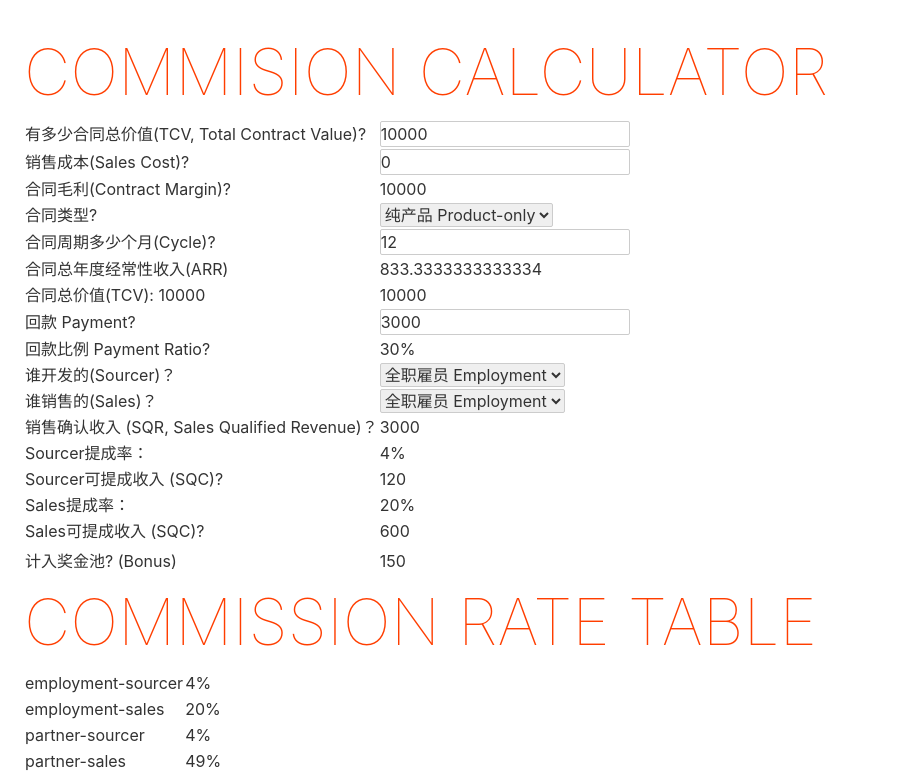
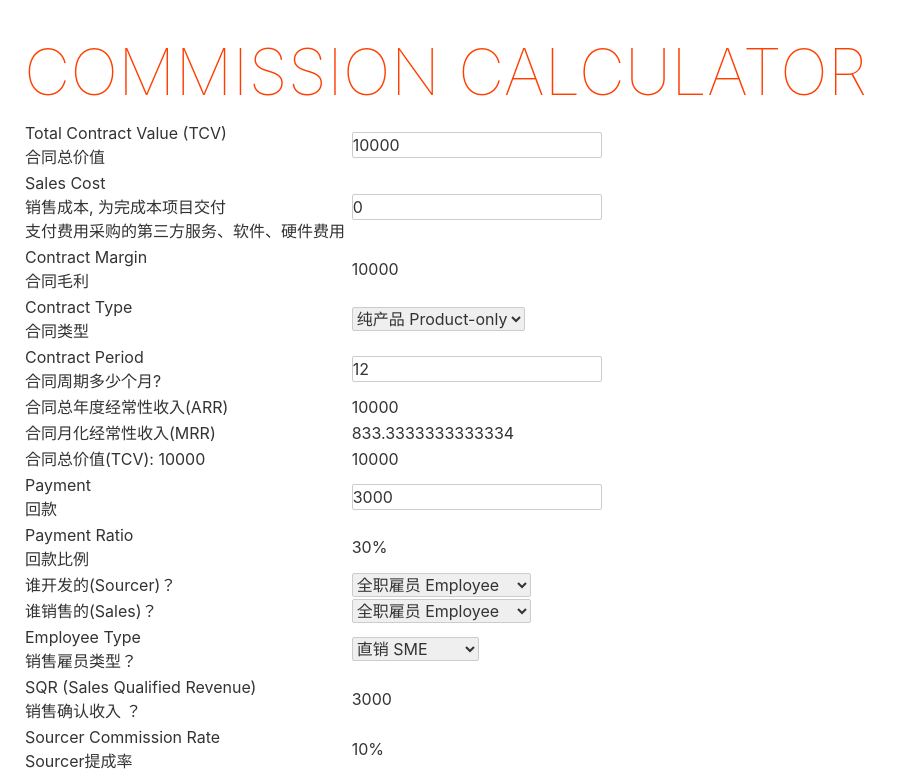
Before and after one commit to vikadata/cc, a Svelte app: page / in a window 1280 px wide. Shown: the top 778 px of the page, without its empty margins (0-902 px from the left). Built offline with nearby package versions, Linux system fonts and the light colour scheme.

Commit message:
chore: vikacc

```diff
--- a/src/App.svelte
+++ b/src/App.svelte
@@ -1,26 +1,83 @@
 <script>
   import "app.css";
 
-  // total contract value
+  /**
+   * total contract value
+   * 合同总价值
+   */
   export let tcv = 10000;
 
   /**
+   * personnel type
+   * 职员类型
+   */
+  export let personnelTypes = [
+    { id: "employee", text: `全职雇员 Employee` },
+    { id: "contractor", text: `合约雇员 Contractor` },
+    { id: "partner", text: `渠道合作伙伴 Partner` },
+  ];
+
+  /**
    * the sourcing people personnel type
+   * Sourcer职员类型
    */
-  export let whoSourcingType = "employment";
+  export let sourcerType = "employee";
 
-  // 第三方销售成本
+  /**
+   * 第三方销售成本
+   * 服务、采购、硬件等
+   * 不包括特殊费用
+   */
   export let salesCost = 0;
 
-  // 合同毛利
+  /**
+   * Contract Margin
+   * 合同毛利
+   */
   $: contractMargin = tcv - salesCost;
 
-  export let whoSalesType = "employment";
-  export let cycle = 12;
+  /**
+   * sales personnel type
+   * 销售Sales的职员类型
+   */
+  export let salesType = "employee";
+
+  /**
+   * Sales Employee Job Type
+   * 雇员型销售的类型，大客户、直销、客户成功
+   */
+  export let employeeSalesType = "sme";
+
+  /**
+   * Contract Period
+   * 合同周期，单位月
+   */
+  export let contractPeriod = 12;
+
+  /**
+   * 可选合同类型
+   */
+  export let contractTypes = [
+    { id: "product", text: `纯产品 Product-only` },
+    { id: "service", text: `纯服务 Service-only` },
+    { id: "hybrid", text: `产品加服务 Hybrid` },
+  ];
+
+  /**
+   * Contract Type
+   * 合同类型
+   */
   export let contractType = "product";
-  export let contractServiceValue = 0; // 服务部分占合同的多少？
 
-  // 合同中的产品部分价值
+  /**
+   * Contract Service Value
+   * 合同中的服务部分价值（排除产品价值）
+   */
+  export let contractServiceValue = 0;
+
+  /**
+   * 合同中的产品部分价值
+   */
   $: contractProductValue =
     contractType == "product"
       ? tcv
@@ -30,57 +87,121 @@
       ? tcv - contractServiceValue
       : 0;
 
-  $: arr = contractProductValue / cycle;
-
-  // how many payment get back?
+  /**
+   * how many payment get back?
+   * 回款
+   */
   export let payment = 3000;
 
-  // 回款比例
+  /**
+   * Payment Ratio
+   * 回款比例
+   */
   $: paymentRatio = payment / tcv;
 
-  // SQR 销售确认收入
-  $: cycleYearly = cycle / 12; // 12个月为年化
-  $: sqr = payment / cycleYearly + (payment * (cycleYearly - 1)) / cycleYearly;
+  /**
+   * 合同周期年化
+   */
+  $: periodYearly = contractPeriod / 12; // 12个月为年化
 
-  export let personnelTypes = [
-    { id: "employment", text: `全职雇员 Employment` },
-    { id: "contractor", text: `合约雇员 Contractor` },
-    { id: "partner", text: `渠道合作伙伴 Partner` },
-  ];
-  export let contractTypes = [
-    { id: "product", text: `纯产品 Product-only` },
-    { id: "service", text: `纯服务 Service-only` },
-    { id: "hybrid", text: `产品加服务 Hybrid` },
+  /**
+   * ARR
+   */
+  $: arr = contractProductValue / periodYearly;
+
+  /**
+   * MRR
+   */
+  $: mrr = contractProductValue / contractPeriod;
+
+  /**
+   * SQR 销售确认收入
+   */
+  $: sqr =
+    payment / periodYearly +
+    ((payment * (periodYearly - 1)) / periodYearly) * 0.5;
+
+  /**
+   * 销售雇员岗位类型
+   */
+  export let employeeSalesTypes = [
+    { id: "sme", text: "直销 SME" },
+    { id: "ent", text: "大客户 ENT" },
+    { id: "csm", text: "客户成功 CSM" },
   ];
 
+  /**
+   * 提成率表
+   */
   export const commissionRate = {
-    "employment-sourcer": 0.04,
-    "employment-sales": 0.2,
-    "partner-sourcer": 0.04,
+    "employee-sourcer": 0.1,
+    "employee-sales": 0.3,
+    "employee-sales-sme": 0.3,
+    "employee-sales-ent": 0.3,
+    "employee-sales-csm": 0.2,
+    "partner-sourcer": 0.1,
     "partner-sales": 0.49,
-    "contractor-sourcer": 0.04,
+    "contractor-sourcer": 0.1,
     "contractor-sales": 0.49,
-    "employment-bonus": 0.05,
+    "employee-bonus": 0.05,
   };
 
-  const getCommissionRate = (personnelType, role) => {
-    return commissionRate[`${personnelType}-${role}`];
+  /**
+   * 获取提成率
+   * @param personnelType
+   * @param role
+   * @param extra
+   */
+  const getCommissionRate = (personnelType, role, extra) => {
+    const key =
+      extra === undefined
+        ? `${personnelType}-${role}`
+        : `${personnelType}-${role}-${extra}`;
+    return commissionRate[key];
   };
 
-  $: sourcerSQC = sqr * getCommissionRate(whoSourcingType, "sourcer");
-  $: salesSQC = sqr * getCommissionRate(whoSalesType, "sales");
+  /**
+   * Sourcer的SQC，计提阿米巴
+   */
+  $: sourcerSQC = sqr * getCommissionRate(sourcerType, "sourcer");
 
-  $: bonusPool = sqr * getCommissionRate("employment", "bonus");
+  /**
+   * 销售提成率，根据不同的销售职员类型、岗位类型，提成率不同
+   */
+  $: realSalesCommissionRate = salesType == "partner"
+      ? getCommissionRate(salesType, "sales") // partner按回款、contractor按SQR
+      : salesType == "employee"
+      ? getCommissionRate("employee", "sales", employeeSalesType)
+      : getCommissionRate(salesType, "sales");
+
+  /**
+   * Sales的SQC，计提阿米巴
+   */
+  $: salesSQC =
+    salesType == "partner"
+      ? payment * realSalesCommissionRate // partner按回款、contractor按SQR
+      : salesType == "employee"
+      ? sqr * realSalesCommissionRate
+      : sqr * realSalesCommissionRate;
+
+  /**
+   * 计入公司奖金池金额
+   */
+  $: bonusPool = sqr * getCommissionRate("employee", "bonus");
 </script>
 
 <main>
-  <h1 class="text-3xl font-bold underline">Commision Calculator</h1>
+  <h1 class="text-3xl font-bold underline">Commission Calculator</h1>
   <!-- <p>Visit the <a href="https://svelte.dev/tutorial">Svelte tutorial</a> to learn how to build Svelte apps.</p> -->
   <form>
     <table border="1" cellspacing="0">
       <tr>
         <td>
-          <label for="tcv">有多少合同总价值(TCV, Total Contract Value)?</label>
+          <label for="tcv">
+            Total Contract Value (TCV)
+            <br />
+            合同总价值
+          </label>
         </td>
         <td>
           <input name="tcv" type="number" bind:value={tcv} />
@@ -89,7 +210,12 @@
 
       <tr>
         <td>
-          <label for="salesCost">销售成本(Sales Cost)?</label>
+          <label for="salesCost">
+            Sales Cost
+            <br />
+            销售成本, 为完成本项目交付 <br />
+            支付费用采购的第三方服务、软件、硬件费用
+          </label>
         </td>
         <td>
           <input name="salesCost" type="number" bind:value={salesCost} />
@@ -97,7 +223,11 @@
       </tr>
       <tr>
         <td>
-          <label for="contractMargin">合同毛利(Contract Margin)?</label>
+          <label for="contractMargin">
+            Contract Margin
+            <br />
+            合同毛利
+          </label>
         </td>
 
         <td>
@@ -106,7 +236,11 @@
       </tr>
       <tr>
         <td>
-          <label for="contractType">合同类型?</label>
+          <label for="contractType">
+            Contract Type
+            <br />
+            合同类型
+          </label>
         </td>
         <td>
           <select name="contractType" bind:value={contractType}>
@@ -148,10 +282,14 @@
 
       <tr>
         <td>
-          <label for="cycle">合同周期多少个月(Cycle)?</label>
+          <label for="period">
+            Contract Period
+            <br />
+            合同周期多少个月?
+          </label>
         </td>
         <td>
-          <input name="cycle" type="number" bind:value={cycle} />
+          <input name="period" type="number" bind:value={contractPeriod} />
         </td>
       </tr>
 
@@ -159,6 +297,12 @@
         <td> 合同总年度经常性收入(ARR) </td>
         <td>
           {arr}
+        </td>
+      </tr>
+      <tr>
+        <td> 合同月化经常性收入(MRR) </td>
+        <td>
+          {mrr}
         </td>
       </tr>
       <tr>
@@ -171,7 +315,11 @@
       </tr>
       <tr>
         <td>
-          <label for="payment">回款 Payment?</label>
+          <label for="payment">
+            Payment
+            <br />
+            回款
+          </label>
         </td>
         <td>
           <input name="payment" type="number" bind:value={payment} />
@@ -179,7 +327,11 @@
       </tr>
       <tr>
         <td>
-          <label for="paymentRatio">回款比例 Payment Ratio?</label>
+          <label for="paymentRatio">
+            Payment Ratio
+            <br />
+            回款比例
+          </label>
         </td>
         <td>
           {paymentRatio * 100}%
@@ -190,7 +342,7 @@
           <label for="whoSourcingType">谁开发的(Sourcer)？</label>
         </td>
         <td>
-          <select name="whoSourcingType" bind:value={whoSourcingType}>
+          <select name="whoSourcingType" bind:value={sourcerType}>
             {#each personnelTypes as personnelType}
               <option value={personnelType.id}>
                 {personnelType.text}
@@ -205,7 +357,7 @@
           <label for="whoSalesType">谁销售的(Sales)？</label>
         </td>
         <td>
-          <select name="whoSalesType" bind:value={whoSalesType}>
+          <select name="whoSalesType" bind:value={salesType}>
             {#each personnelTypes as personnelType}
               <option value={personnelType.id}>
                 {personnelType.text}
@@ -214,9 +366,34 @@
           </select>
         </td>
       </tr>
+      {#if salesType == "employee"}
+        <tr>
+          <td>
+            <label for="employeeSalesType">
+              Employee Type
+              <br />
+              销售雇员类型？
+            </label>
+          </td>
+          <td>
+            <select name="employeeSalesType" bind:value={employeeSalesType}>
+              {#each employeeSalesTypes as est}
+                <option value={est.id}>
+                  {est.text}
+                </option>
+              {/each}
+            </select>
+          </td>
+        </tr>
+      {/if}
+
       <tr>
         <td>
-          <label for="sqr">销售确认收入 (SQR, Sales Qualified Revenue)？</label>
+          <label for="sqr">
+            SQR (Sales Qualified Revenue)
+            <br />
+            销售确认收入 ？</label
+          >
         </td>
         <td>
           {sqr}
@@ -224,15 +401,23 @@
       </tr>
       <tr>
         <td>
-          <label>Sourcer提成率：</label>
+          <label>
+            Sourcer Commission Rate
+            <br />
+            Sourcer提成率
+          </label>
         </td>
         <td>
-          {getCommissionRate(whoSourcingType, "sourcer") * 100}%
+          {getCommissionRate(sourcerType, "sourcer") * 100}%
         </td>
       </tr>
       <tr>
         <td>
-          <label for="sourcerSQC">Sourcer可提成收入 (SQC)?</label>
+          <label for="sourcerSQC">
+            Sourcer SQC (Sales Qualified Commission)
+            <br />
+            Sourcer计提多少阿米巴收入?
+          </label>
         </td>
         <td>
           {sourcerSQC}
@@ -240,31 +425,34 @@
       </tr>
       <tr>
         <td>
-          <label>Sales提成率：</label>
+          <label>
+            Sales Commission Rate
+            <br />
+            Sales提成率
+          </label>
         </td>
         <td>
-          {getCommissionRate(whoSalesType, "sales") * 100}%
+          {realSalesCommissionRate * 100}%
         </td>
       </tr>
       <tr>
         <td>
-          <label for="salesSQC">Sales可提成收入 (SQC)?</label>
+          <label for="salesSQC">
+            Sales SQC (Sales Qualified Commission)
+            <br />
+            Sales计提多少阿米巴收入?
+          </label>
         </td>
         <td>
           {salesSQC}
         </td>
       </tr>
       <tr>
-        <td />
-        <td />
-      </tr>
-      <tr>
-        <td />
-        <td />
-      </tr>
-      <tr>
         <td>
-          <label for="bonus">计入奖金池? (Bonus)</label>
+          <label for="bonus">
+			Bonus Pool
+			<br />
+			计入公司奖金池? </label>
         </td>
         <td>
           {bonusPool}
```
